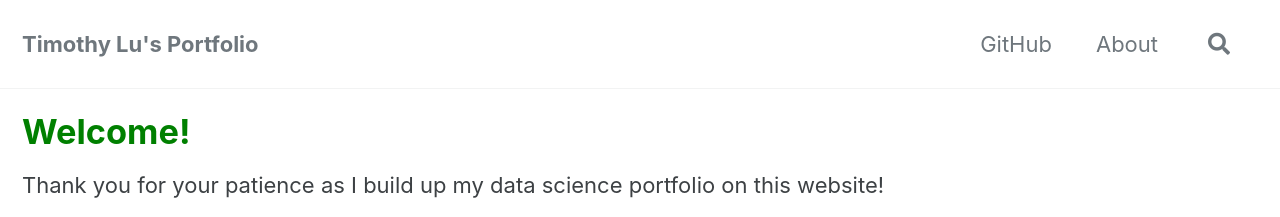
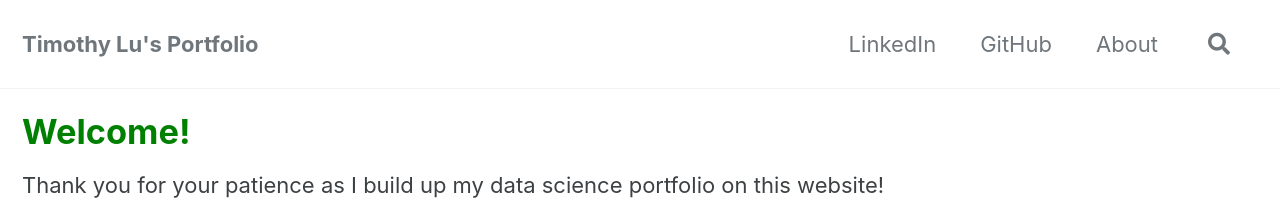
Before and after one commit to lutimoth/lutimoth.github.io, a Jekyll site: the page built from index.html, in a window 1280 px wide. Shown: the top 217 px of the page. Built offline with Jekyll 4.4.1, drawn with Linux system fonts in a browser that asks for light colours; cached includes are drawn as plain includes; the list of posts is cut into pages by our own code.

Commit message:
Update navigation.yml

```diff
--- a/_data/navigation.yml
+++ b/_data/navigation.yml
@@ -1,4 +1,6 @@
 main:
+  - title: "LinkedIn"
+    url: https://www.linkedin.com/in/timothy-lu/
   - title: "GitHub"
     url: https://github.com/lutimoth
   # - title: "Categories"
```
